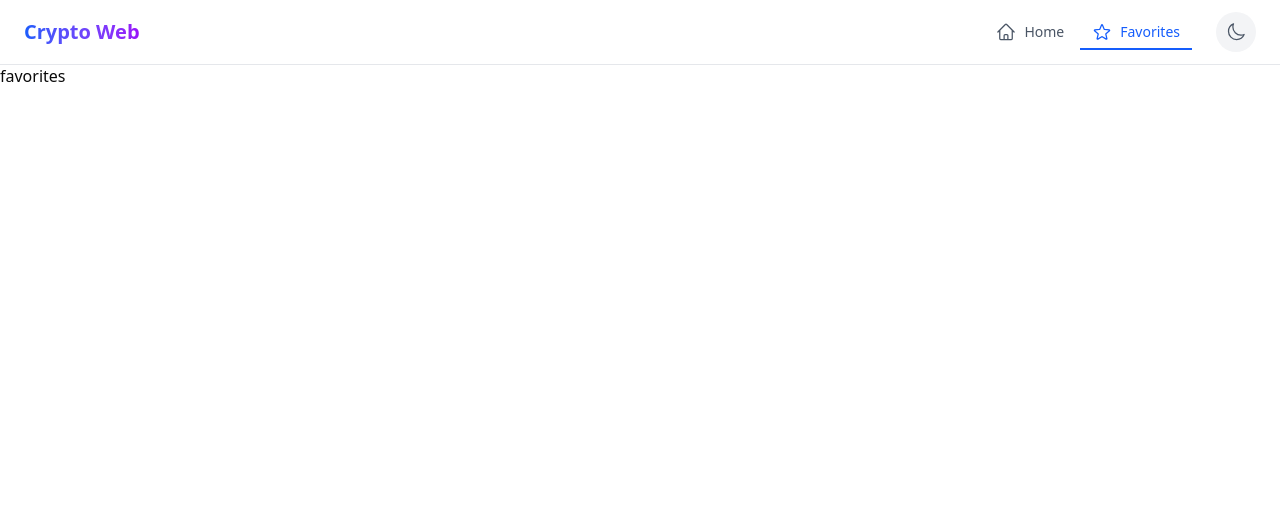
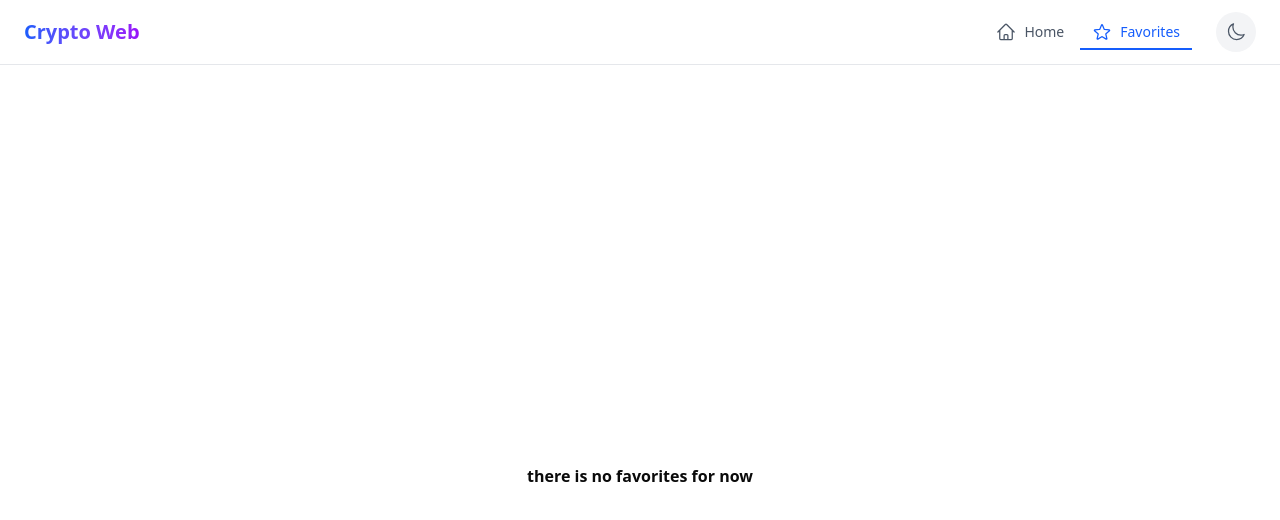
Before and after one commit to zacknn/crypto-dashboard, a Next.js app: page /favorites in a window 1280 px wide. Shown: the top 520 px of the page. Built offline with nearby package versions, Linux system fonts and the light colour scheme.

Commit message:
add an additional think for favorite for now

```diff
--- a/app/favorites/page.tsx
+++ b/app/favorites/page.tsx
@@ -3,6 +3,6 @@ import React from 'react'
 
 export default function page() {
   return (
-    <div>favorites</div>
+    <div className='text-center mt-[400px] font-bold'>there is no favorites for now</div>
   )
 }
```
